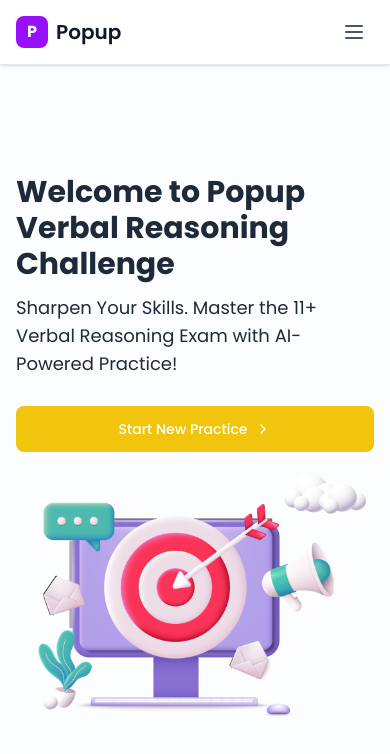
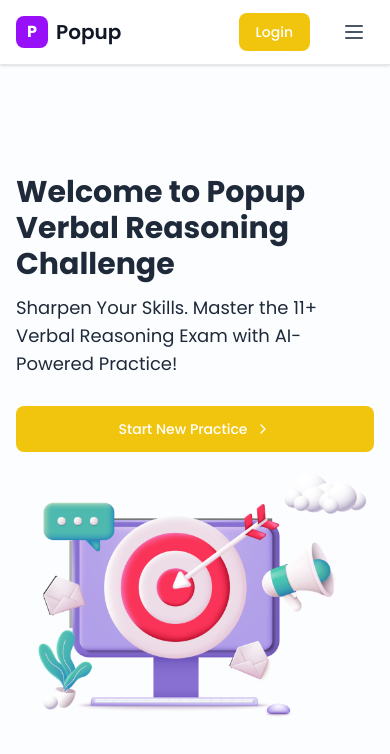
Before and after one commit to jacoblimjy/popup, a React (Vite) app in the folder frontend/: page / in a window 390 px wide. Shown: the top 754 px of the page. Built offline with nearby package versions, Linux system fonts and the light colour scheme.

Commit message:
style(ui): Display login button in mobile view

```diff
--- a/frontend/src/components/Navbar.tsx
+++ b/frontend/src/components/Navbar.tsx
@@ -232,9 +232,9 @@
 						</div>
 					) : (
 						// If not authenticated
-						<div className="hidden md:flex items-center gap-4 ml-auto pr-6">
+						<div className="flex items-center gap-4 ml-auto pr-6">
 							<button
-								className="py-2 px-4 inline-flex justify-center items-center text-sm font-medium rounded-lg border border-transparent bg-[#f1c40e] text-white hover:bg-[#e7c53b] focus:outline-none"
+								className="md:inline-flex hidden py-2 px-4 justify-center items-center text-sm font-medium rounded-lg border border-transparent bg-[#f1c40e] text-white hover:bg-[#e7c53b] focus:outline-none"
 								onClick={() => {
 									navigate("/signup");
 								}}
--- a/frontend/src/pages/AnalyticsPage.tsx
+++ b/frontend/src/pages/AnalyticsPage.tsx
@@ -277,7 +277,6 @@
   const CustomPolarAngleTick: React.FC<CustomPolarAngleProps> = ({ x, y, payload, textAnchor }) => {
     const text = payload.value;
     // Function to split text into lines without breaking words, with a max line length of 10
-    console.log("Payload:", payload);
     const splitText = (text: string, maxLength: number) => {
       const words = text.split(" ");
       const lines: string[] = [];
```
